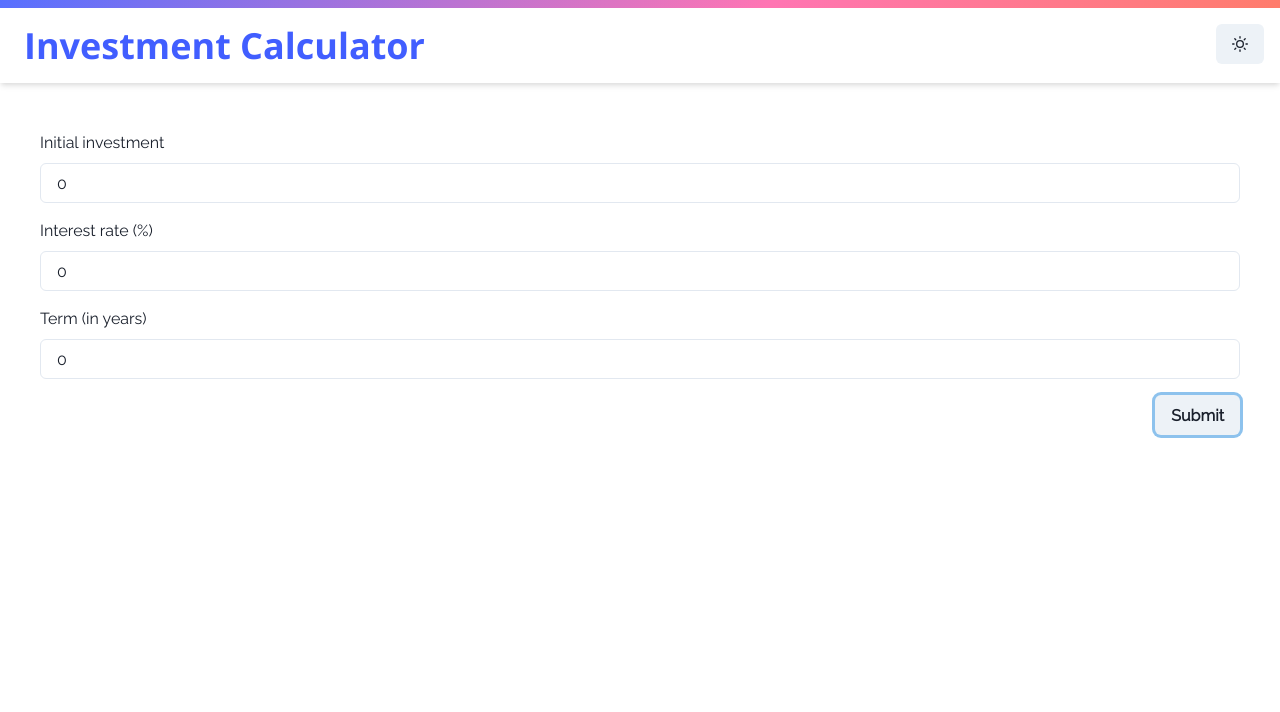
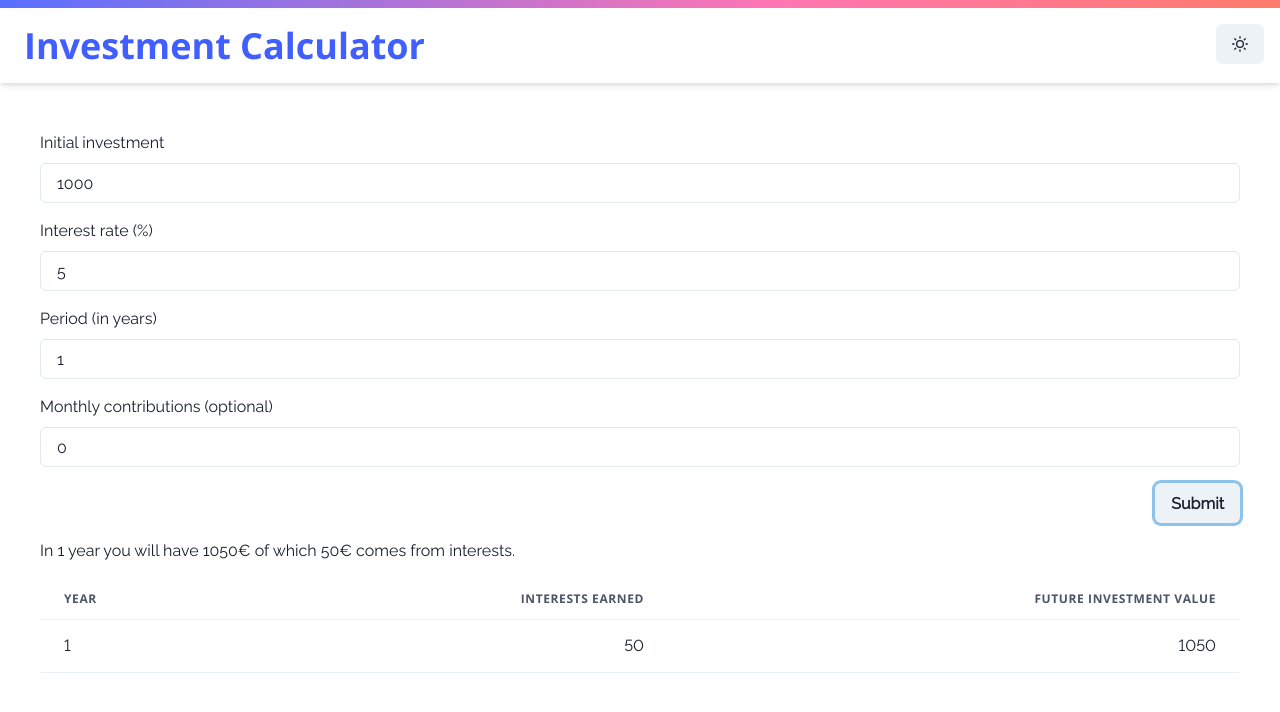
Before and after one commit to axelhms/compound-interests-calculator, a Next.js app: page / in a window 1280 px wide. Both pictures are taken after a click on the button "Submit". Shown: the top 712 px of the page. Built offline with nearby package versions, Linux system fonts and the light colour scheme.

Commit message:
Calculate interests w/o monthly contributions

```diff
--- /dev/null
+++ b/src/common/types.ts
@@ -0,0 +1,18 @@
+export interface ValuesType {
+	initialInvestment: number;
+	interestRate: number;
+	period: number;
+	monthlyContributions: number;
+}
+
+export interface ResultType {
+	period: number;
+	interestsEarned: Array<number>;
+	futureInvestmentValue: Array<number>;
+}
+
+export interface CompoundInterest {
+	period: number;
+	interestsEarned: number;
+	futureInvestmentValue: number;
+}
--- a/src/pages/index.tsx
+++ b/src/pages/index.tsx
@@ -1,32 +1,30 @@
-import { Box, Flex, Heading } from '@chakra-ui/layout';
-import { Button, FormControl, FormLabel, Input } from '@chakra-ui/react';
-import { Field, Form, Formik } from 'formik';
+import { Box, Flex } from '@chakra-ui/layout';
+import { Button, Table, Tbody, Td, Th, Thead, Tr } from '@chakra-ui/react';
+import { Form, Formik } from 'formik';
 import type { NextPage } from 'next';
-import React from 'react';
+import React, { useState } from 'react';
+import { CompoundInterest, ValuesType } from '../common/types';
 import InputField from '../components/InputField';
 import Layout from '../components/Layout';
-import Wrapper from '../components/Wrapper';
-
-interface Values {
-	initialInvestment: number;
-	interestRate: number;
-	term: number;
-}
+import { calculateInterest } from '../utils/calculateInterests';
 
 const Home: NextPage = () => {
-	const initialValues: Values = {
-		initialInvestment: 0,
-		interestRate: 0,
-		term: 0,
+	const initialValues: ValuesType = {
+		initialInvestment: 1000,
+		interestRate: 5,
+		period: 1,
+		monthlyContributions: 0,
 	};
+
+	const [result, updateResult] = useState<any>();
 
 	return (
 		<Layout>
 			<Formik
 				initialValues={initialValues}
 				onSubmit={(values, actions) => {
-					console.log({ values, actions });
-					alert(JSON.stringify(values, null, 2));
+					// Caster values en number
+					updateResult(calculateInterest(values));
 					actions.setSubmitting(false);
 				}}
 			>
@@ -46,7 +44,14 @@ const Home: NextPage = () => {
 					</Box>
 
 					<Box mt={4}>
-						<InputField name="term" label="Term (in years)" />
+						<InputField name="period" label="Period (in years)" />
+					</Box>
+
+					<Box mt={4}>
+						<InputField
+							name="monthlyContributions"
+							label="Monthly contributions (optional)"
+						/>
 					</Box>
 
 					<Flex>
@@ -56,6 +61,46 @@ const Home: NextPage = () => {
 					</Flex>
 				</Form>
 			</Formik>
+
+			{!result ? null : (
+				<Flex flexDirection="column">
+					<Box mt={4}>
+						In {result[result.length - 1].period}{' '}
+						{result[result.length - 1].period > 1
+							? 'years'
+							: 'year'}{' '}
+						you will have{' '}
+						{result[result.length - 1].futureInvestmentValue}€ of
+						which {result[result.length - 1].interestsEarned}€ comes
+						from interests.
+					</Box>
+
+					<Table mt={4}>
+						<Thead>
+							<Tr>
+								<Th>Year</Th>
+								<Th isNumeric>Interests earned</Th>
+								<Th isNumeric>Future investment value</Th>
+							</Tr>
+						</Thead>
+						<Tbody>
+							{result.map((interest: CompoundInterest) => {
+								return (
+									<Tr>
+										<Td>{interest.period}</Td>
+										<Td isNumeric>
+											{interest.interestsEarned}
+										</Td>
+										<Td isNumeric>
+											{interest.futureInvestmentValue}
+										</Td>
+									</Tr>
+								);
+							})}
+						</Tbody>
+					</Table>
+				</Flex>
+			)}
 		</Layout>
 	);
 };
--- /dev/null
+++ b/src/utils/calculateInterests.ts
@@ -0,0 +1,43 @@
+import { CompoundInterest, ValuesType } from '../common/types';
+
+export function calculateInterest({
+	initialInvestment,
+	interestRate,
+	period,
+	monthlyContributions,
+}: ValuesType): Array<CompoundInterest> | null {
+	let futureInvestmentValue: Array<number> = [initialInvestment];
+	let interestsEarned: Array<number> = [0];
+
+	let result: Array<CompoundInterest> = [];
+
+	interestRate = 1 + interestRate / 100;
+
+	if (monthlyContributions === 0) {
+		for (let i: number = 1; i <= period; i++) {
+			let futureInvestmentResult =
+				futureInvestmentValue[i - 1] * interestRate;
+			let futureInvestmentRoundResult =
+				Math.round(futureInvestmentResult * 1e2) / 1e2;
+
+			futureInvestmentValue.push(futureInvestmentRoundResult);
+
+			let interestsEarnedResult =
+				futureInvestmentValue[i] - futureInvestmentValue[i - 1];
+			let interestsEarnedRoundResult =
+				Math.round(interestsEarnedResult * 1e2) / 1e2;
+
+			interestsEarned.push(interestsEarnedRoundResult);
+
+			result.push({
+				period: i,
+				interestsEarned: interestsEarnedRoundResult,
+				futureInvestmentValue: futureInvestmentRoundResult,
+			});
+		}
+
+		return result;
+	} else {
+		return null;
+	}
+}
```
Also changed, not shown: components/Layout.tsx (added, +19 -0 lines), src/pages/components/Layout.tsx (added, +19 -0 lines), tsconfig.json (+8 -0 lines).
